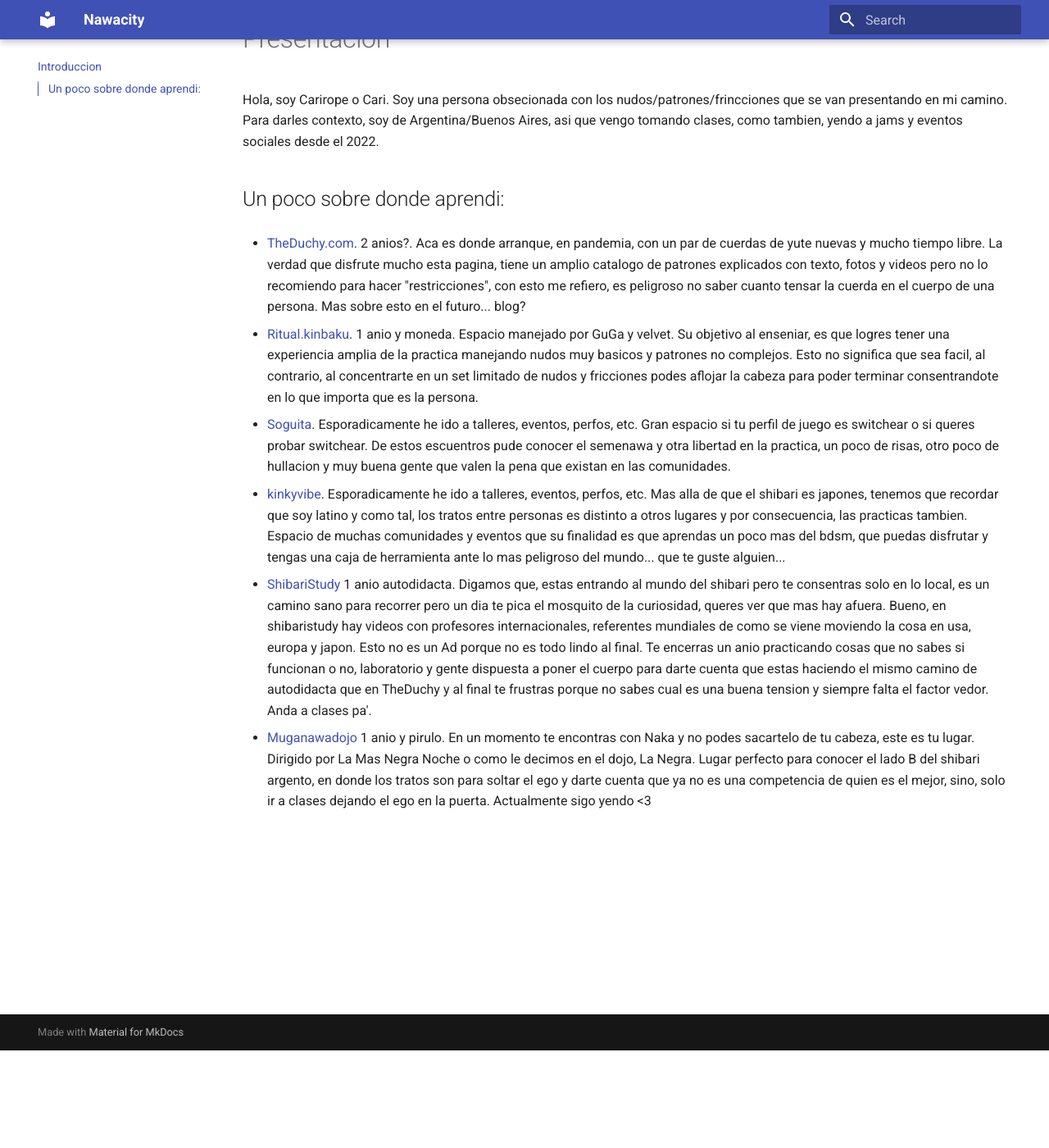
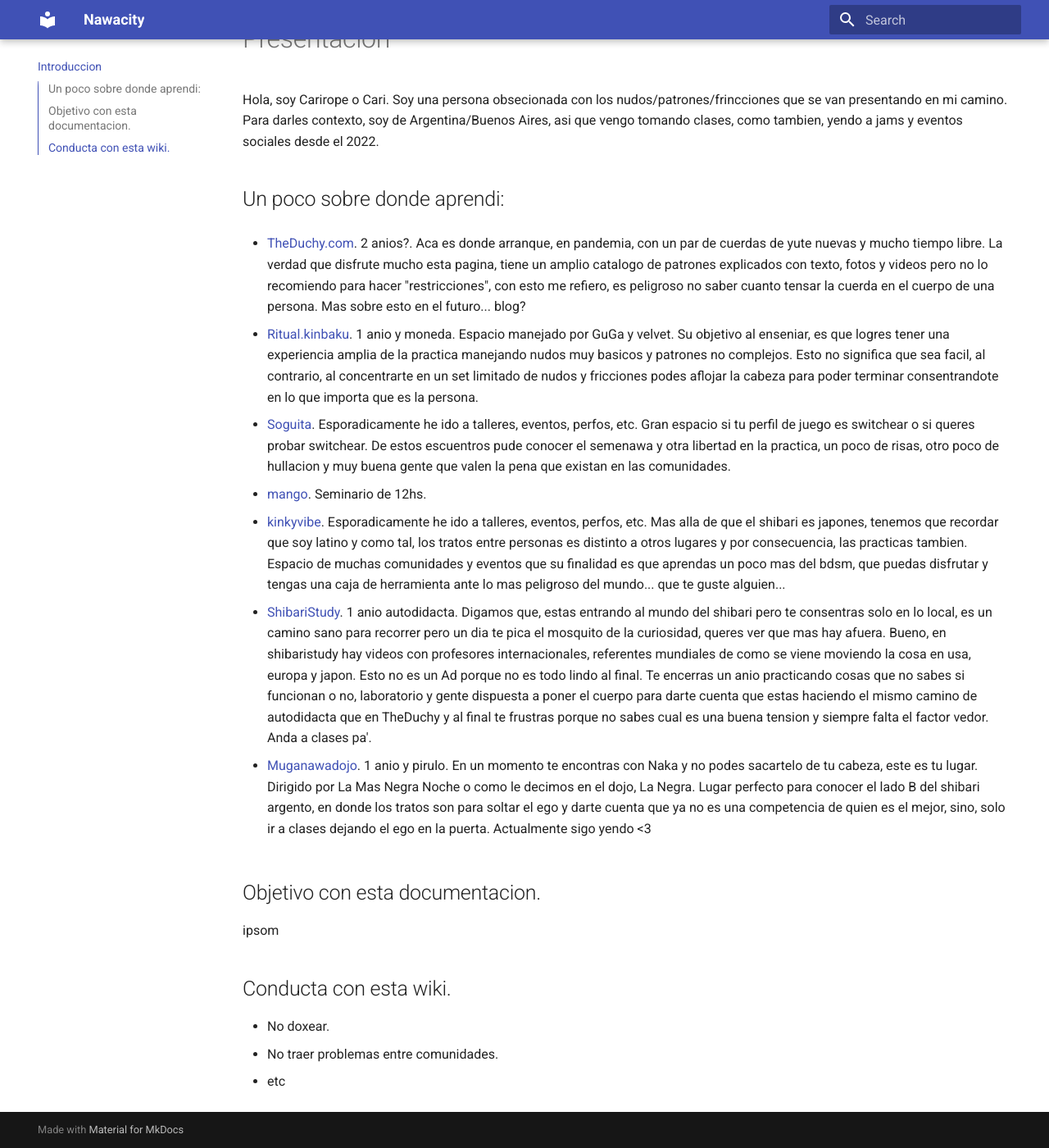
Before and after one commit to nawacity/nawacity.github.io, an MkDocs documentation site: the page built from docs/introduccion.md, in a window 1280 px wide and 1400 px high, scrolled down 119 px. Shown: the whole window at 82% size. Built offline with MkDocs 1.6.1 and Material for MkDocs 9.7.7, drawn with Linux system fonts in a browser that asks for light colours.

Commit message:
formating in introduction

```diff
--- a/docs/introduccion.md
+++ b/docs/introduccion.md
@@ -9,9 +9,20 @@ Hola, soy Carirope o Cari. Soy una persona obsecionada con los nudos/patrones/fr
 - [Ritual.kinbaku](#TODO). 1 anio y moneda. Espacio manejado por GuGa y velvet. Su objetivo al enseniar, es que logres tener una experiencia amplia de la practica manejando nudos muy basicos y patrones no complejos. Esto no significa que sea facil, al contrario, al concentrarte en un set limitado de nudos y fricciones podes aflojar la cabeza para poder terminar consentrandote en lo que importa que es la persona.
 
 - [Soguita](#TODO). Esporadicamente he ido a talleres, eventos, perfos, etc. Gran espacio si tu perfil de juego es switchear o si queres probar switchear. De estos escuentros pude conocer el semenawa y otra libertad en la practica, un poco de risas, otro poco de hullacion y muy buena gente que valen la pena que existan en las comunidades.
+- [mango](#TODO). Seminario de 12hs.
 
 - [kinkyvibe](#TODO). Esporadicamente he ido a talleres, eventos, perfos, etc. Mas alla de que el shibari es japones, tenemos que recordar que soy latino y como tal, los tratos entre personas es distinto a otros lugares y por consecuencia, las practicas tambien. Espacio de muchas comunidades y eventos que su finalidad es que aprendas un poco mas del bdsm, que puedas disfrutar y tengas una caja de herramienta ante lo mas peligroso del mundo... que te guste alguien...
 
-- [ShibariStudy](#TODO) 1 anio autodidacta. Digamos que, estas entrando al mundo del shibari pero te consentras solo en lo local, es un camino sano para recorrer pero un dia te pica el mosquito de la curiosidad, queres ver que mas hay afuera. Bueno, en shibaristudy hay videos con profesores internacionales, referentes mundiales de como se viene moviendo la cosa en usa, europa y japon. Esto no es un Ad porque no es todo lindo al final. Te encerras un anio practicando cosas que no sabes si funcionan o no, laboratorio y gente dispuesta a poner el cuerpo para darte cuenta que estas haciendo el mismo camino de autodidacta que en TheDuchy y al final te frustras porque no sabes cual es una buena tension y siempre falta el factor vedor. Anda a clases pa'.
+- [ShibariStudy](#TODO). 1 anio autodidacta. Digamos que, estas entrando al mundo del shibari pero te consentras solo en lo local, es un camino sano para recorrer pero un dia te pica el mosquito de la curiosidad, queres ver que mas hay afuera. Bueno, en shibaristudy hay videos con profesores internacionales, referentes mundiales de como se viene moviendo la cosa en usa, europa y japon. Esto no es un Ad porque no es todo lindo al final. Te encerras un anio practicando cosas que no sabes si funcionan o no, laboratorio y gente dispuesta a poner el cuerpo para darte cuenta que estas haciendo el mismo camino de autodidacta que en TheDuchy y al final te frustras porque no sabes cual es una buena tension y siempre falta el factor vedor. Anda a clases pa'.
 
-- [Muganawadojo](#TODO) 1 anio y pirulo. En un momento te encontras con Naka y no podes sacartelo de tu cabeza, este es tu lugar. Dirigido por La Mas Negra Noche o como le decimos en el dojo, La Negra. Lugar perfecto para conocer el lado B del shibari argento, en donde los tratos son para soltar el ego y darte cuenta que ya no es una competencia de quien es el mejor, sino, solo ir a clases dejando el ego en la puerta. Actualmente sigo yendo <3
+- [Muganawadojo](#TODO). 1 anio y pirulo. En un momento te encontras con Naka y no podes sacartelo de tu cabeza, este es tu lugar. Dirigido por La Mas Negra Noche o como le decimos en el dojo, La Negra. Lugar perfecto para conocer el lado B del shibari argento, en donde los tratos son para soltar el ego y darte cuenta que ya no es una competencia de quien es el mejor, sino, solo ir a clases dejando el ego en la puerta. Actualmente sigo yendo <3
+
+## Objetivo con esta documentacion.
+
+ipsom
+
+## Conducta con esta wiki.
+
+- No doxear.
+- No traer problemas entre comunidades.
+- etc
```
